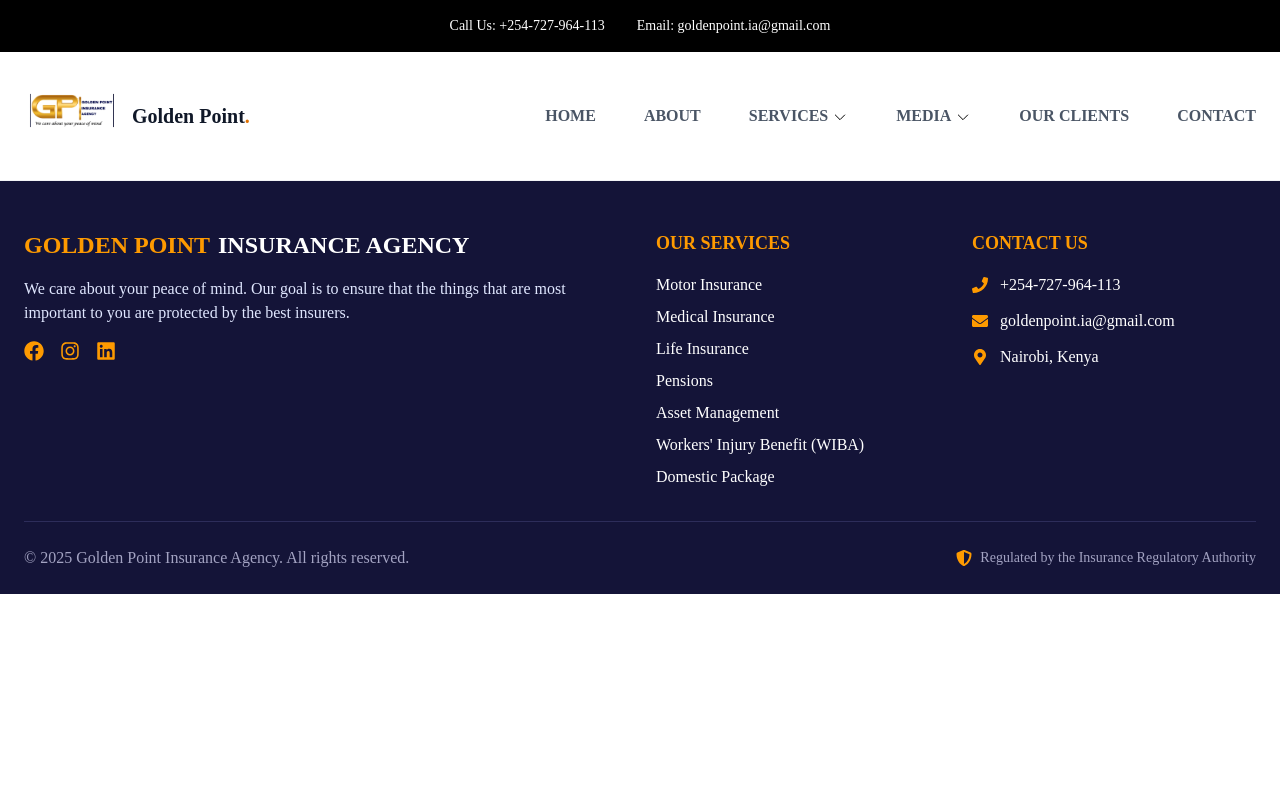
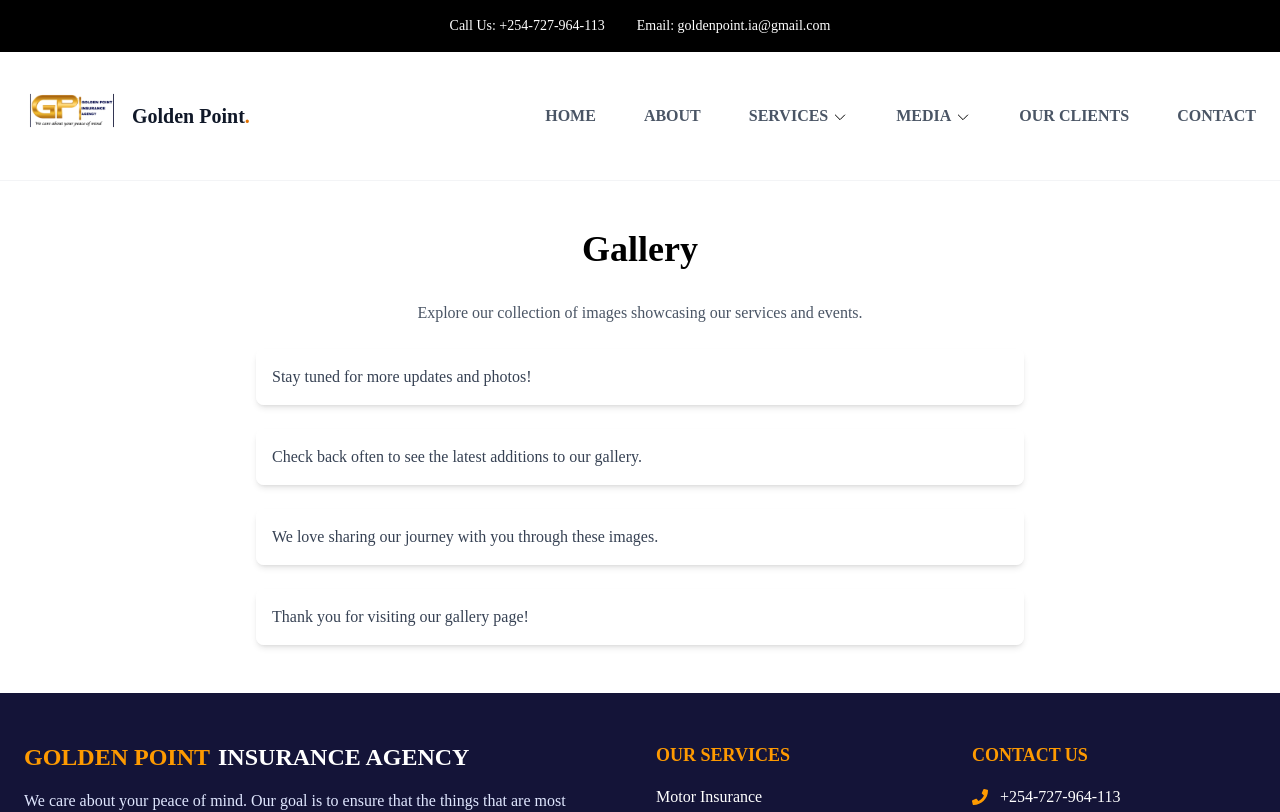
Before and after one commit to MarkMoses27/goldenpointinsuranceagency, a React (Vite) app: page /media/gallery in a window 1280 px wide. Shown: the top 812 px of the page. Built offline with nearby package versions, Linux system fonts and the light colour scheme.

Commit message:
added blog and gallery components

```diff
--- a/src/App.jsx
+++ b/src/App.jsx
@@ -16,6 +16,8 @@
 import ContactPage from './components/pages/ContactPage'
 import AboutPage from './components/pages/AboutPage'
 import OurClients from './components/pages/OurClients'
+import Gallery from './components/pages/media/Gallery'
+import Blog from './components/pages/media/Blog'
 
 // Homepage sections
 import Hero from './components/Hero'
@@ -49,6 +51,8 @@
         <Route path="/travel" element={<TravelInsurancePage />} />
         <Route path="/pensions" element={<PensionsPage />} />
         <Route path="/clients" element={<OurClients />} />
+        <Route path="/media/gallery" element={<Gallery />} />
+        <Route path="/media/blog" element={<Blog />} />
       </Routes>
       <Footer />
     </BrowserRouter>
--- a/src/components/Header.jsx
+++ b/src/components/Header.jsx
@@ -106,13 +106,13 @@
             <div className="invisible opacity-0 group-hover:visible group-hover:opacity-100 transition-opacity duration-200 absolute top-full left-0 mt-3 bg-white rounded-xl shadow-xl border border-gray-100 w-64 z-50 overflow-hidden">
               <div className="p-2">
                 <Link
-                  to="/gallery"
+                  to="/media/gallery"
                   className="flex justify-between px-4 py-3 rounded-lg hover:bg-gray-50 transition font-bold"
                 >
                   <span className="text-gray-700 font-medium">Gallery</span>
                 </Link>
                 <Link
-                  to="/blog"
+                  to="/media/blog"
                   className="flex justify-between px-4 py-3 rounded-lg hover:bg-gray-50 transition font-bold"
                 >
                   <span className="text-gray-700 font-medium">Blog</span>
--- /dev/null
+++ b/src/components/pages/media/Blog.jsx
@@ -0,0 +1,19 @@
+import React from 'react';
+
+export default function Blog() {
+  return (
+    <div className="container mx-auto px-6 py-12">
+      <h1 className="text-4xl font-extrabold text-center text-gray-900 mb-8">
+        Welcome to the Blog Page
+      </h1>
+      <div className="space-y-6 max-w-3xl mx-auto">
+        <p className="bg-white/90 backdrop-blur rounded-lg p-6 shadow-md text-gray-700">
+          This is where you can find the latest news and updates.
+        </p>
+        <p className="bg-white/90 backdrop-blur rounded-lg p-6 shadow-md text-gray-700">
+          Stay tuned for more content!
+        </p>
+      </div>
+    </div>
+  );
+}
--- /dev/null
+++ b/src/components/pages/media/Gallery.jsx
@@ -0,0 +1,26 @@
+import React from 'react';
+
+export default function Gallery() {
+  return (
+    <div className="container mx-auto px-6 py-12">
+      <h1 className="text-4xl font-extrabold text-center mb-8">Gallery</h1>
+      <p className="text-center text-gray-600 mb-6 max-w-2xl mx-auto">
+        Explore our collection of images showcasing our services and events.
+      </p>
+      <div className="space-y-6 max-w-3xl mx-auto">
+        <p className="bg-white/80 backdrop-blur rounded-lg p-4 shadow-md text-gray-700">
+          Stay tuned for more updates and photos!
+        </p>
+        <p className="bg-white/80 backdrop-blur rounded-lg p-4 shadow-md text-gray-700">
+          Check back often to see the latest additions to our gallery.
+        </p>
+        <p className="bg-white/80 backdrop-blur rounded-lg p-4 shadow-md text-gray-700">
+          We love sharing our journey with you through these images.
+        </p>
+        <p className="bg-white/80 backdrop-blur rounded-lg p-4 shadow-md text-gray-700">
+          Thank you for visiting our gallery page!
+        </p>
+      </div>
+    </div>
+  );
+}
```
